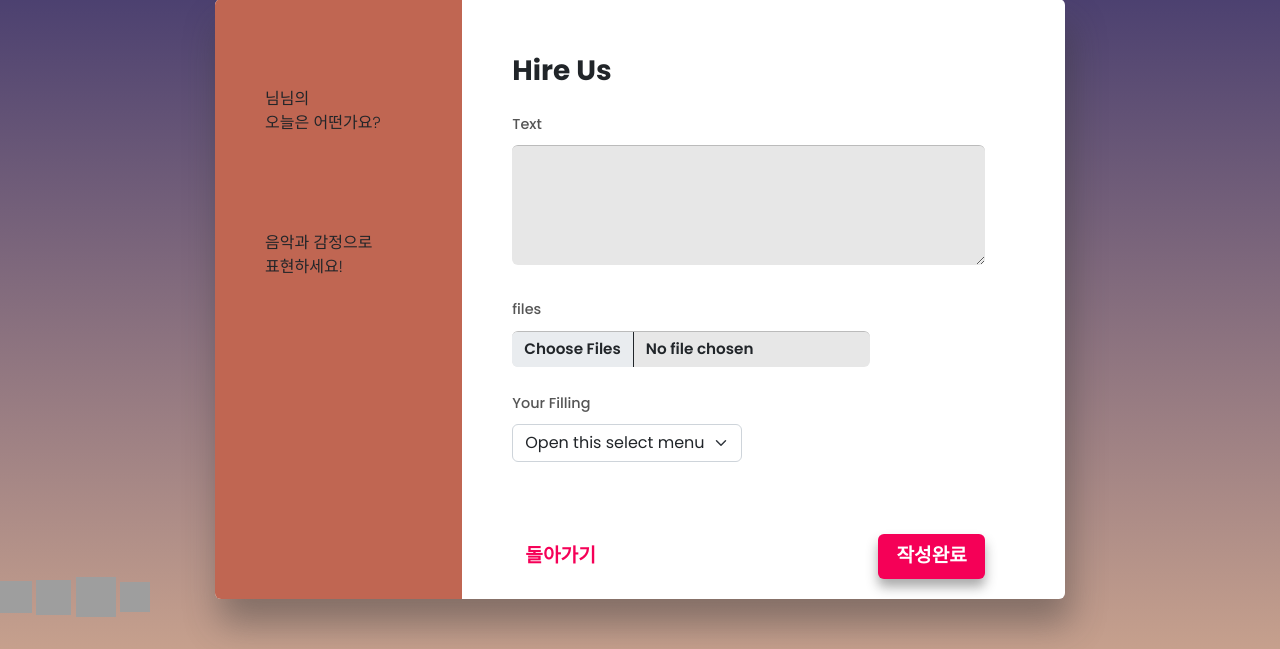
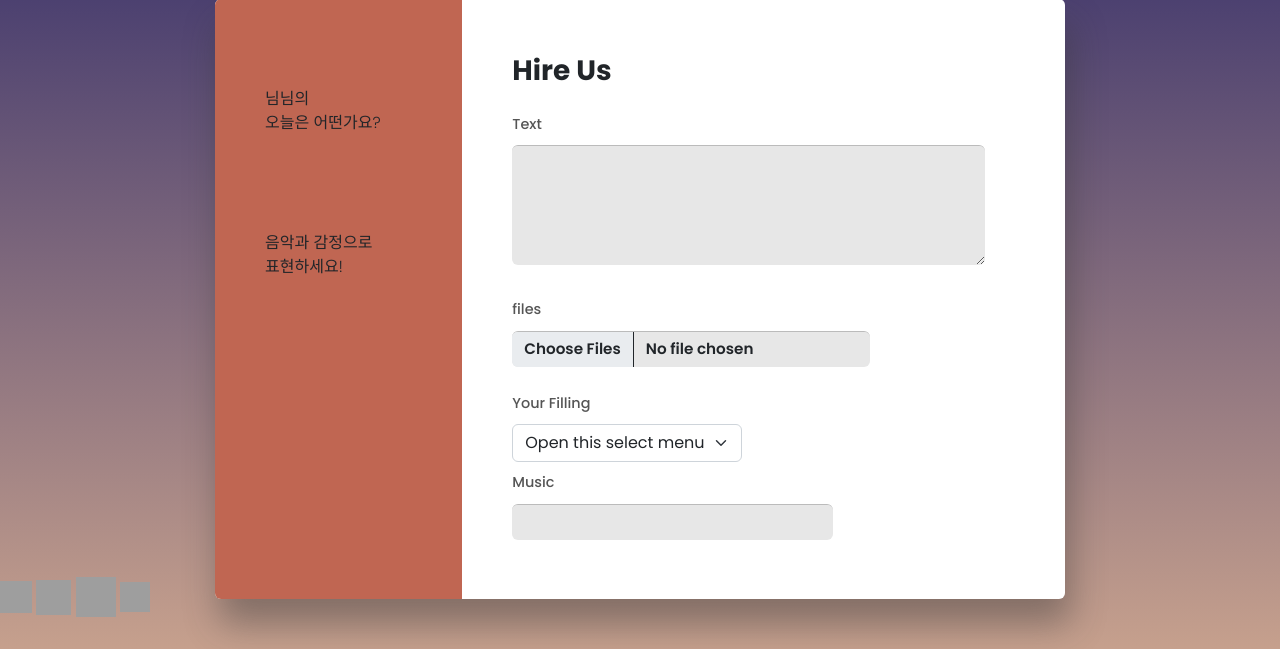
Before and after one commit to sony-jun/unbreakable, a Django app: template articles/templates/articles/articles_create.html in a window 1280 px wide. Shown: the part 183-832 px from the top of the page. Run offline with Django 3.2, Linux system fonts and the light colour scheme; the template is opened without the code that fills it, so the values that code supplies are empty; some libraries are stand-ins or nearby versions; some web fonts are replaced; grey boxes are pictures that could not be loaded.

Commit message:
fix : articles/create 디자인수정[박찬솔]

```diff
--- a/articles/templates/articles/articles_create.html
+++ b/articles/templates/articles/articles_create.html
@@ -39,20 +39,24 @@
                     <option value="3">Three</option>
                   </select>
               </div>
+              <div class="form-group pt-lg-2 pt-3">
+                <label for="name">Music</label>
+                <input type="text" name="Musci" class="form-control" required>
+            </div>
           </div>
           <div class="d-flex align-items-center flex-wrap justify-content-between pt-lg-5 mt-lg-4 mt-5">
               <div class="btn btn-default">
                   돌아가기
               </div>
               <div class="btn btn-primary" data-bs-toggle="modal" data-bs-target="#myModal">
-                  작성완료
-              </div>
+                작성완료
+            </div>
           </div>
       </form>
   </div>
 </div>
 <!-- Modal -->
-{% comment %} <div class="modal fade" id="myModal" tabindex="-1" aria-labelledby="myModalLabel" aria-hidden="true">
+<!-- <div class="modal fade" id="myModal" tabindex="-1" aria-labelledby="myModalLabel" aria-hidden="true">
   <div class="modal-dialog">
       <div class="modal-content">
           <div class="modal-header">
@@ -67,7 +71,7 @@
           </div>
       </div>
   </div>
-</div> {% endcomment %}
+</div> -->
 
 
 {% endblock content %}
```
